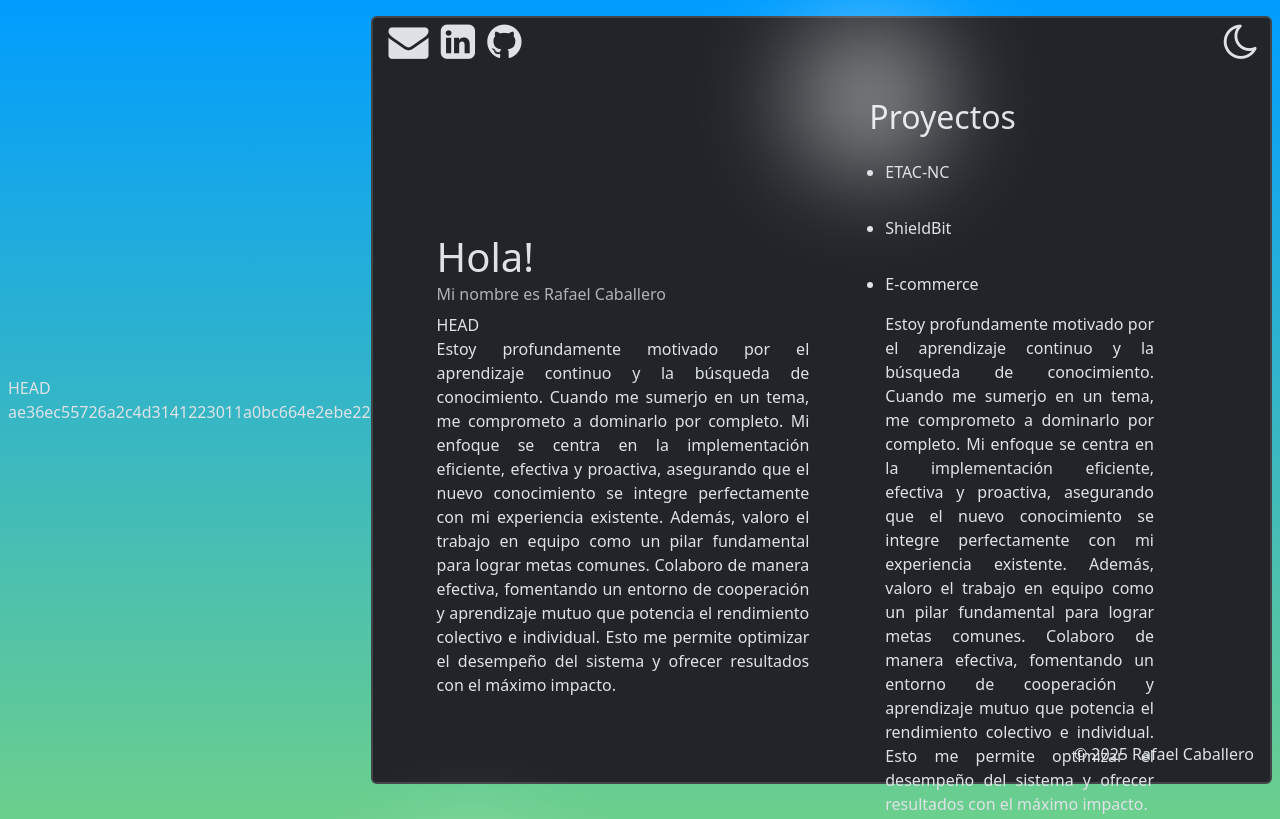
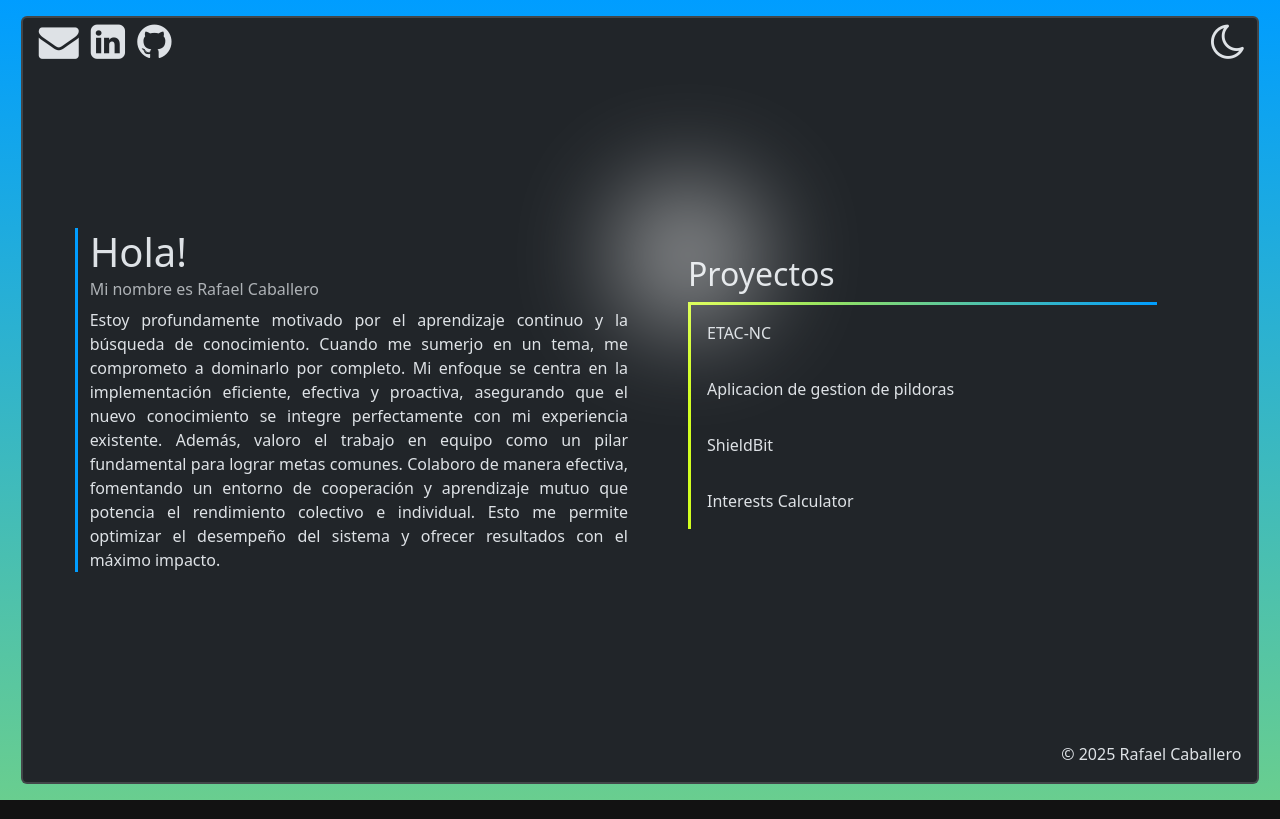
Before and after one commit to Ginazai/portafolio, a plain HTML site: page index.html in a window 1280 px wide. Shown: the top 819 px of the page. Drawn offline with nearby package versions, Linux system fonts and the light colour scheme; a web font is replaced by a local one.

Commit message:
corrected errors caused by merging unrelated histories

```diff
--- a/css/stylesheet.css
+++ b/css/stylesheet.css
@@ -4,7 +4,6 @@ body {
 	background-size: 200% 200%;
     transition: background-position 0.5s ease-in-out;
 }
-HEAD
 a {
 	text-decoration: none;
 	color: inherit;
@@ -29,7 +28,6 @@ a {
 		transform: translateX(0);
 	}
 }
-ae36ec55726a2c4d3141223011a0bc664e2ebe22
 #hello-container {
 	border: 3px solid;
 	border-radius: 5em !important;
@@ -39,11 +37,9 @@ ae36ec55726a2c4d3141223011a0bc664e2ebe22
 	border-bottom: 0px !important;
 	border-top: 0px !important;
 }
-HEAD
 #hello-container > * {
 	animation: 1s ease-in-out 0s 1 appear-left-right;
 }
-ae36ec55726a2c4d3141223011a0bc664e2ebe22
 #projects {
 	text-decoration: none;
 	padding: 0px;
@@ -60,10 +56,8 @@ ae36ec55726a2c4d3141223011a0bc664e2ebe22
 	padding-bottom: 1em;
 
 	transition: text-decoration 1s ease-in-out;
-HEAD
 
 	animation: 1s ease-in-out 0s 1 appear-left-right;
-ae36ec55726a2c4d3141223011a0bc664e2ebe22
 }
 card {
 	z-index: -1;
--- a/index.html
+++ b/index.html
@@ -23,11 +23,7 @@
     integrity="sha384-QWTKZyjpPEjISv5WaRU9OFeRpok6YctnYmDr5pNlyT2bRjXh0JMhjY6hW+ALEwIH"
     crossorigin="anonymous">
   </head>
- HEAD
-  <body id="body" class="p-2 vh-100 d-flex justify-content-center align-items-center overflow-hidden">
-
   <body id="body" class="p-2 vh-100 d-flex justify-content-center align-items-center">
- ae36ec55726a2c4d3141223011a0bc664e2ebe22
   	<div class="card border-2 px-5 py-3" style="height: 98%; width: 98%;">
 	  <div class="card-body row align-items-center">
 	  	<div class="position-absolute top-0 end-0 py-1">
@@ -41,17 +37,6 @@
 	  	<div id="hello-container" class="col-lg-6 col-md-12">
 	  		<h1 class="card-title">Hola!</h1>
 		    <h6 class="card-subtitle mb-2 text-body-secondary">Mi nombre es Rafael Caballero</h6>
-HEAD
-		    <p class="card-text" style="text-align: justify;">Estoy profundamente motivado por el aprendizaje continuo y la búsqueda de conocimiento. Cuando me sumerjo en un tema, me comprometo a dominarlo por completo. Mi enfoque se centra en la implementación eficiente, efectiva y proactiva, asegurando que el nuevo conocimiento se integre perfectamente con mi experiencia existente. Además, valoro el trabajo en equipo como un pilar fundamental para lograr metas comunes. Colaboro de manera efectiva, fomentando un entorno de cooperación y aprendizaje mutuo que potencia el rendimiento colectivo e individual. Esto me permite optimizar el desempeño del sistema y ofrecer resultados con el máximo impacto.</p>
-	  	</div>
-	  	<div class="col-lg-6 col-md-12 p-5">
-			<div id="light"></div>
-	    	<h2 class="card-title">Proyectos</h2>
-	    	<ul class="px-3" id="projects">
-	    		<li>ETAC-NC</li>
-	    		<li>ShieldBit</li>
-	    		<li>E-commerce</li>
-
 		    <p id="hello-text" class="card-text" style="text-align: justify;">Estoy profundamente motivado por el aprendizaje continuo y la búsqueda de conocimiento. Cuando me sumerjo en un tema, me comprometo a dominarlo por completo. Mi enfoque se centra en la implementación eficiente, efectiva y proactiva, asegurando que el nuevo conocimiento se integre perfectamente con mi experiencia existente. Además, valoro el trabajo en equipo como un pilar fundamental para lograr metas comunes. Colaboro de manera efectiva, fomentando un entorno de cooperación y aprendizaje mutuo que potencia el rendimiento colectivo e individual. Esto me permite optimizar el desempeño del sistema y ofrecer resultados con el máximo impacto.</p>
 	  	</div>
 	  	<div id="projects-container" class="col-lg-6 col-md-12 p-5">
@@ -59,13 +44,13 @@ HEAD
 	    	<h2 class="card-title">Proyectos</h2>
 	    	<ul class="px-3" id="projects">
 	    		<li><a href="https://github.com/Ginazai/stimulation-game" target="_blank">ETAC-NC</a></li>
+	    		<li><a href="" target="_blank">Aplicacion de gestion de pildoras</a></li>
 	    		<li><a href="https://github.com/Ginazai/encrypt" target="_blank">ShieldBit</a></li>
 	    		<li><a href="https://github.com/Ginazai/interests_calculator" target="_blank">Interests Calculator</a></li>
 	    		<li class="visually-hidden"><a href="https://github.com/Ginazai/content-mgt" target="_blank">Simple Content Management System</a></li>
 	    		<li class="visually-hidden"><a href="https://github.com/Ginazai/registro_curricular" target="_blank">Resume Registry</a></li>
 	    		<li class="visually-hidden"><a href="https://github.com/Ginazai/proyecto-final-p4" target="_blank">Simple E-commerce</a></li>
 	    		<li class="visually-hidden"><a href="https://github.com/Ginazai/programacion_v" target="_blank">Cowboy Cats (Indie Game)</a></li>
- ae36ec55726a2c4d3141223011a0bc664e2ebe22
 	    	</ul>
 	  	</div>
 	  	<div class="position-absolute bottom-0 end-0 px-3">
```
Also changed, not shown: js/script.js (+0 -11 lines).
